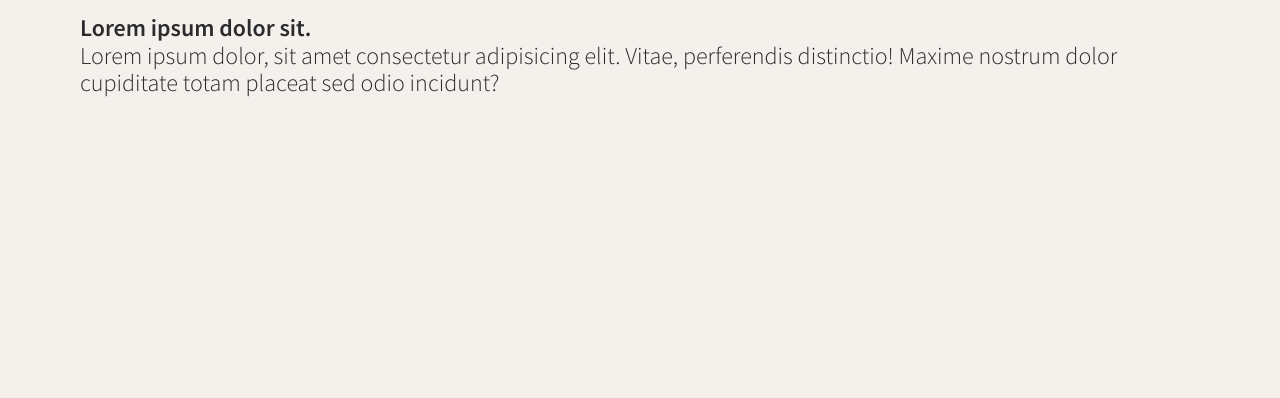
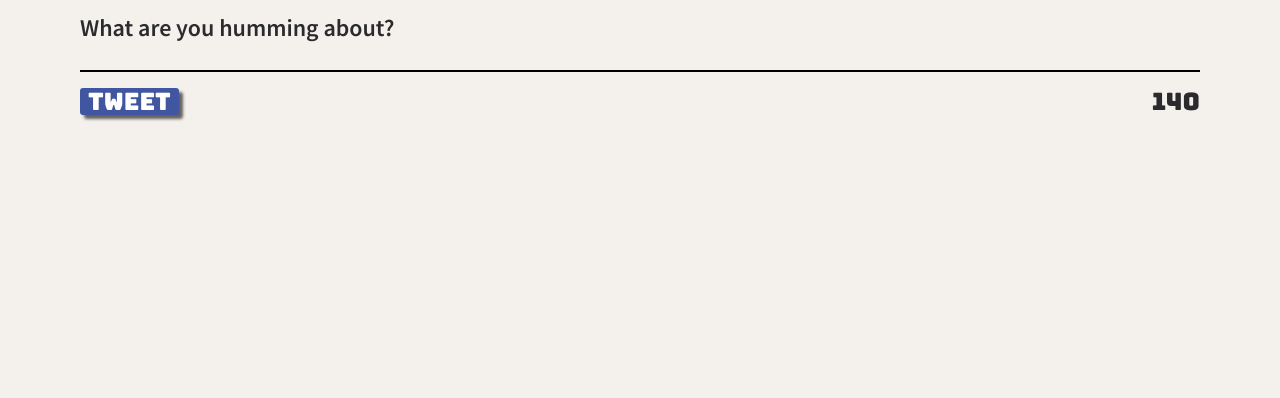
Before and after one commit to RReiso/tweeter-app, a website: page public/index.html in a window 1280 px wide. Shown: the part 402-800 px from the top of the page. Drawn offline with nearby package versions, Linux system fonts and the light colour scheme.

Commit message:
Add new tweet and style it

```diff
--- a/public/index.html
+++ b/public/index.html
@@ -19,6 +19,7 @@
     <link rel="stylesheet" href="/styles/layout.css" type="text/css" />
     <link rel="stylesheet" href="/styles/nav.css" type="text/css" />
     <link rel="stylesheet" href="/styles/header.css" type="text/css" />
+    <link rel="stylesheet" href="/styles/new-tweet.css" type="text/css" />
 
     <!-- External JS -->
     <script src="https://ajax.googleapis.com/ajax/libs/jquery/3.4.1/jquery.min.js"></script>
@@ -47,8 +48,19 @@
 
     <!-- Page-specific (main) content here -->
     <main class="container">
-      <h4>Lorem ipsum dolor sit.</h4>
-      <p>Lorem ipsum dolor, sit amet consectetur adipisicing elit. Vitae, perferendis distinctio! Maxime nostrum dolor cupiditate totam placeat sed odio incidunt?</p>
+      <section class="new-tweet">
+        <form  class="tweet-form" method="POST" action="/tweets">
+          <div class="tweet-input">
+
+            <label for="tweet-text">What are you humming about?</label>
+            <textarea name="text" id="tweet-text"></textarea>
+          </div>
+          <div class="tweet-submit">
+            <button class="tweet-btn" type="submit">Tweet</button>
+            <output name="counter" class="counter" for="tweet-text">140</output>
+          </div>
+        </form>
+      </section>
     </main>
   </body>
 </html>
--- /dev/null
+++ b/public/styles/new-tweet.css
@@ -0,0 +1,53 @@
+.tweet-form {
+  display: flex;
+  flex-direction: column;
+}
+
+.tweet-input{
+  display: flex;
+  flex-direction: column;
+}
+
+.tweet-input label {
+  font-weight: 600;
+}
+
+.tweet-input textarea {
+  outline: none;
+  resize: none;
+  border-bottom: 2px solid ;
+  height: 30px;
+  border-top-style: hidden;
+  border-right-style: hidden;
+  border-left-style: hidden;
+  background-color: inherit;
+}
+
+.tweet-submit {
+  font-family: Bungee;
+  padding: 1rem 0;
+  display: flex;
+  justify-content: space-between;
+  align-items: center;
+}
+
+.tweet-btn {
+  border-radius: 3px;
+  padding: 0 0.5rem;
+  border: none;
+  outline: none;
+  cursor: pointer;
+  color: var(--color-light-text);
+  background-color: var(--color-accent);
+  -webkit-box-shadow: 4px 4px 3px 0px rgba(50, 50, 50, 0.75);
+  -moz-box-shadow: 4px 4px 3px 0px rgba(50, 50, 50, 0.75);
+  box-shadow: 4px 4px 3px 0px rgba(50, 50, 50, 0.75);
+}
+
+.tweet-btn:hover {
+	opacity: 0.9;
+}
+
+.tweet-btn:focus {
+	box-shadow: 0 0 0 0.2rem #2b3a6d;
+}
```
